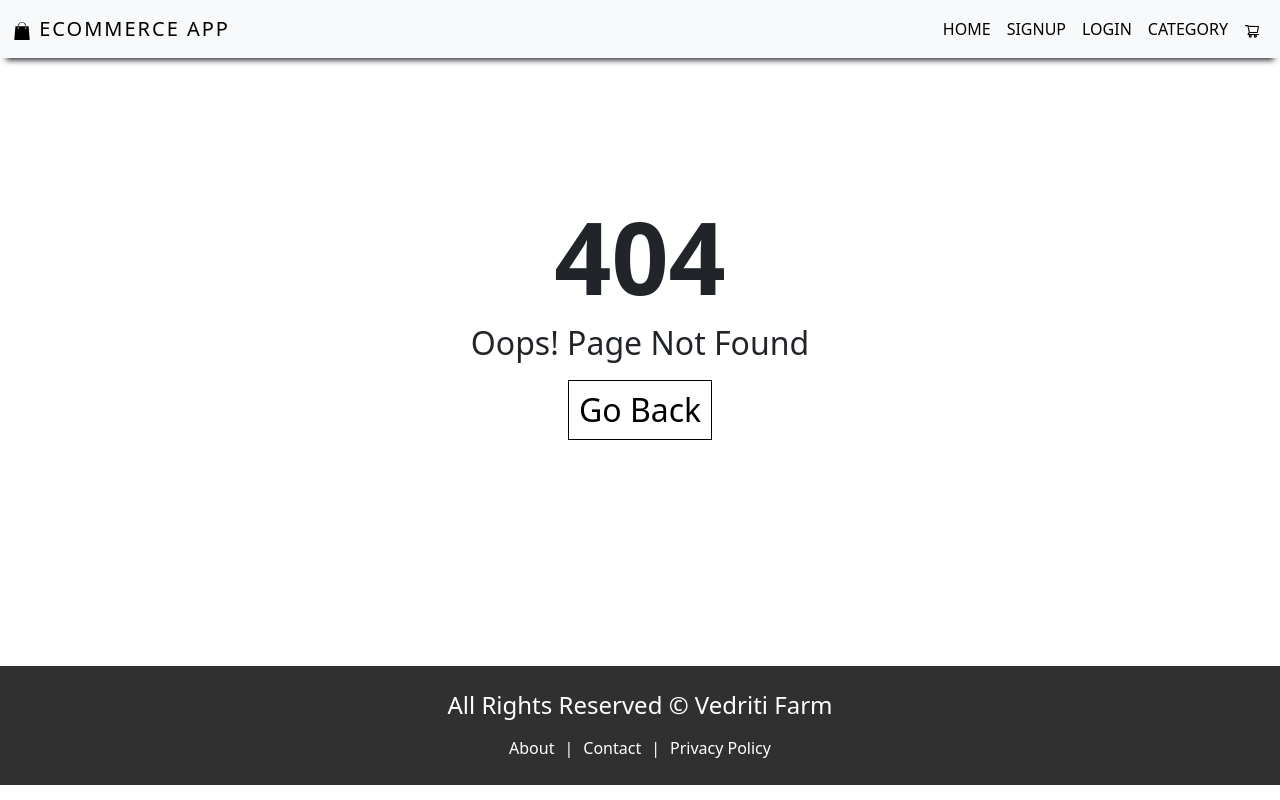
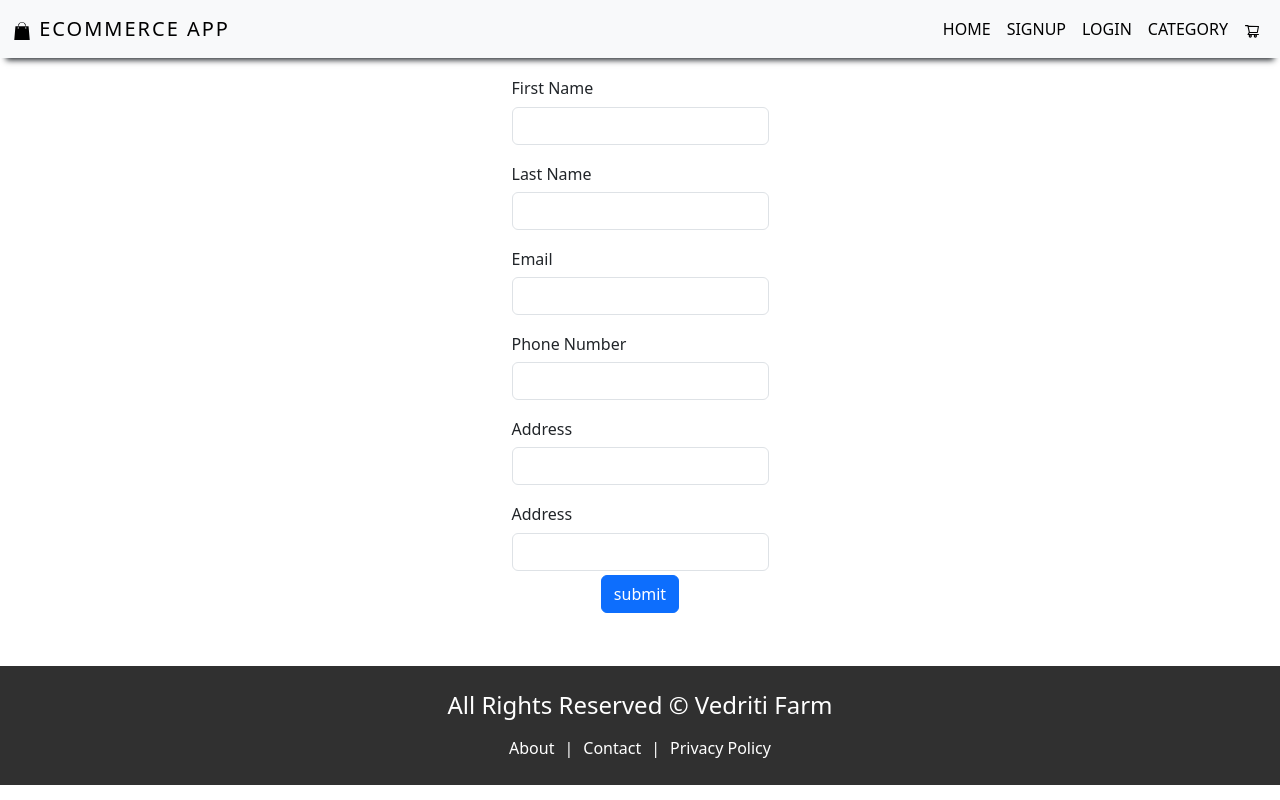
Before and after one commit to AbhishekUp11/Ecommerce-Web-App, a React (Create React App) app in the folder client/: page /register in a window 1280 px wide. Before the commit this address had no page. Built offline with nearby package versions, Linux system fonts and the light colour scheme.

Commit message:
SignUp and login form UI

```diff
--- a/client/src/App.js
+++ b/client/src/App.js
@@ -4,6 +4,8 @@ import Policy from './pages/Policy';
 import About from './pages/About';
 import Home from './pages/Home';
 import Contact from './pages/Contact';
+import Signup from './pages/auth/Signup';
+import Login from './pages/auth/Login';
 
 
 function App() {
@@ -14,6 +16,8 @@ function App() {
         <Route path = '/about' element = {<About/>}/>
         <Route path = '/contact' element = {<Contact/>}/>
         <Route path = '/policy' element = {<Policy/>}/>
+        <Route path = '/register' element = {<Signup/>}/>
+        <Route path = '/login' element = {<Login/>}/>
         <Route path = '/*' element = {<Page404/>}/>
       </Routes>
     </>
--- a/client/src/index.css
+++ b/client/src/index.css
@@ -74,3 +74,15 @@ cart-item{
 .pnf-btn:hover{
   background-color:rgb(254, 248, 239);
 }
+
+.register-form{
+  display: flex;
+  justify-content: center;
+  align-items:center;
+  flex-direction: column;
+  height: 70vh;
+}
+
+.form-label{
+  font-size: 16px;
+}
--- /dev/null
+++ b/client/src/pages/auth/Login.js
@@ -0,0 +1,37 @@
+import React, { useState } from "react";
+import Layout from "../../components/layout/Layout";
+
+const Login = () => {
+  const [email, setEmail] = useState("");
+  const [password, setPassword] = useState("");
+
+  return (
+    <Layout>
+      <form className="register-form">
+        <div className="mb-2">
+          <label className="form-label">Email</label>
+          <input
+            className="form-control"
+            type="email"
+            value={email}
+            onChange={(e) => setEmail(e.target.value)}
+          />
+        </div>
+        <div className="mb-2">
+          <label className="form-label">Password</label>
+          <input
+            className="form-control"
+            type="password"
+            value={password}
+            onChange={(e) => setPassword(e.target.value)}
+          />
+        </div>
+        <button type="submit" className="btn btn-primary">
+          Login
+        </button>
+      </form>
+    </Layout>
+  );
+};
+
+export default Login;
--- /dev/null
+++ b/client/src/pages/auth/Signup.js
@@ -0,0 +1,90 @@
+import React, { useState } from "react";
+import Layout from "../../components/layout/Layout";
+
+const Signup = () => {
+  const [firstName, setFirstName] = useState("");
+  const [lastName, setLasttName] = useState("");
+  const [email, setEmail] = useState("");
+  const [password, setPassword] = useState("");
+  const [mobile, setMobile] = useState("");
+  const [address, setAddress] = useState("");
+
+  const handleForm = (e) => {
+    e.preventDefault();
+
+  }
+
+  return (
+    <>
+      <Layout>
+        <form className="register-form"  onSubmit={handleForm}>
+          <div className="mb-1">
+            <label className="form-label">First Name</label>
+            <input
+              className="form-control"
+              type="text"
+              value={firstName}
+              onChange={(e) => setFirstName(e.target.value)}
+              required= {true}
+            />
+          </div>
+          <div className="mb-1">
+            <label className="form-label">Last Name</label>
+            <input
+              className="form-control"
+              type="text"
+              value={lastName}
+              required= {true}
+              onChange={(e) => setLasttName(e.target.value)}
+            />
+          </div>
+          <div className="mb-1">
+            <label className="form-label">Email</label>
+            <input
+              className="form-control"
+              type="email"
+              value={email}
+              required= {true}
+              onChange={(e) => setEmail(e.target.value)}
+            />
+          </div>
+          <div className="mb-1">
+            <label className="form-label">Phone Number</label>
+            <input
+              className="form-control"
+              type="number"
+              value={mobile}
+              required= {true}
+              onChange={(e) => setMobile(e.target.value)}
+            />
+          </div>
+          <div className="mb-1">
+            <label className="form-label">Address</label>
+            <input
+              className="form-control"
+              type="text"
+              value={address}
+              required= {true}
+              onChange={(e) => setAddress(e.target.value)}
+            />
+          </div>
+          <div className="mb-1">
+            <label className="form-label">Address</label>
+            <input
+              className="form-control"
+              type="password"
+              value={password}
+              required= {true}
+              onChange={(e) => setPassword(e.target.value)}
+            />
+          </div>
+          <button type="submit" className="btn btn-primary">
+            submit
+          </button>
+        </form>
+      </Layout>
+    </>
+  );
+};
+
+export default Signup;
```
